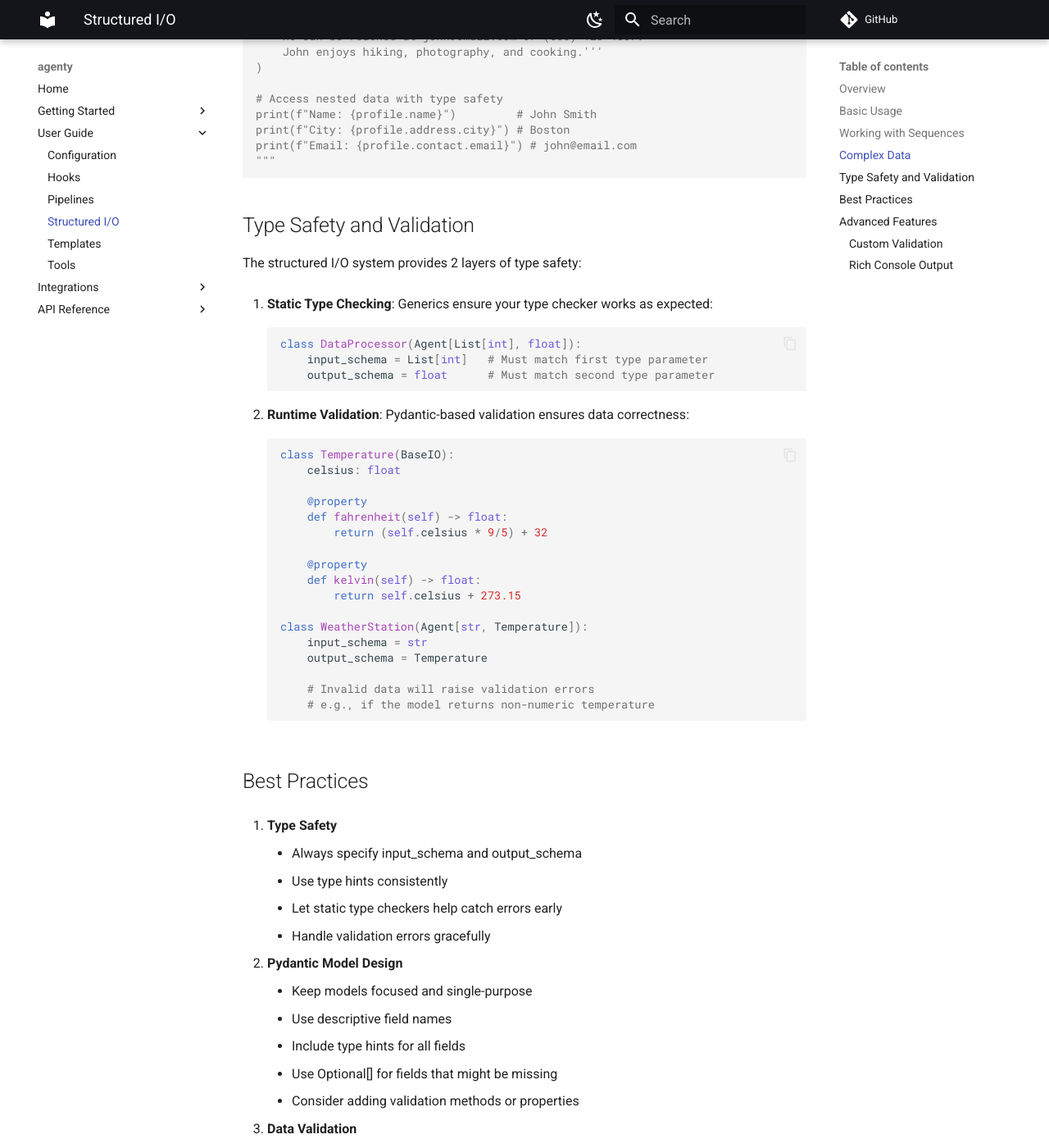
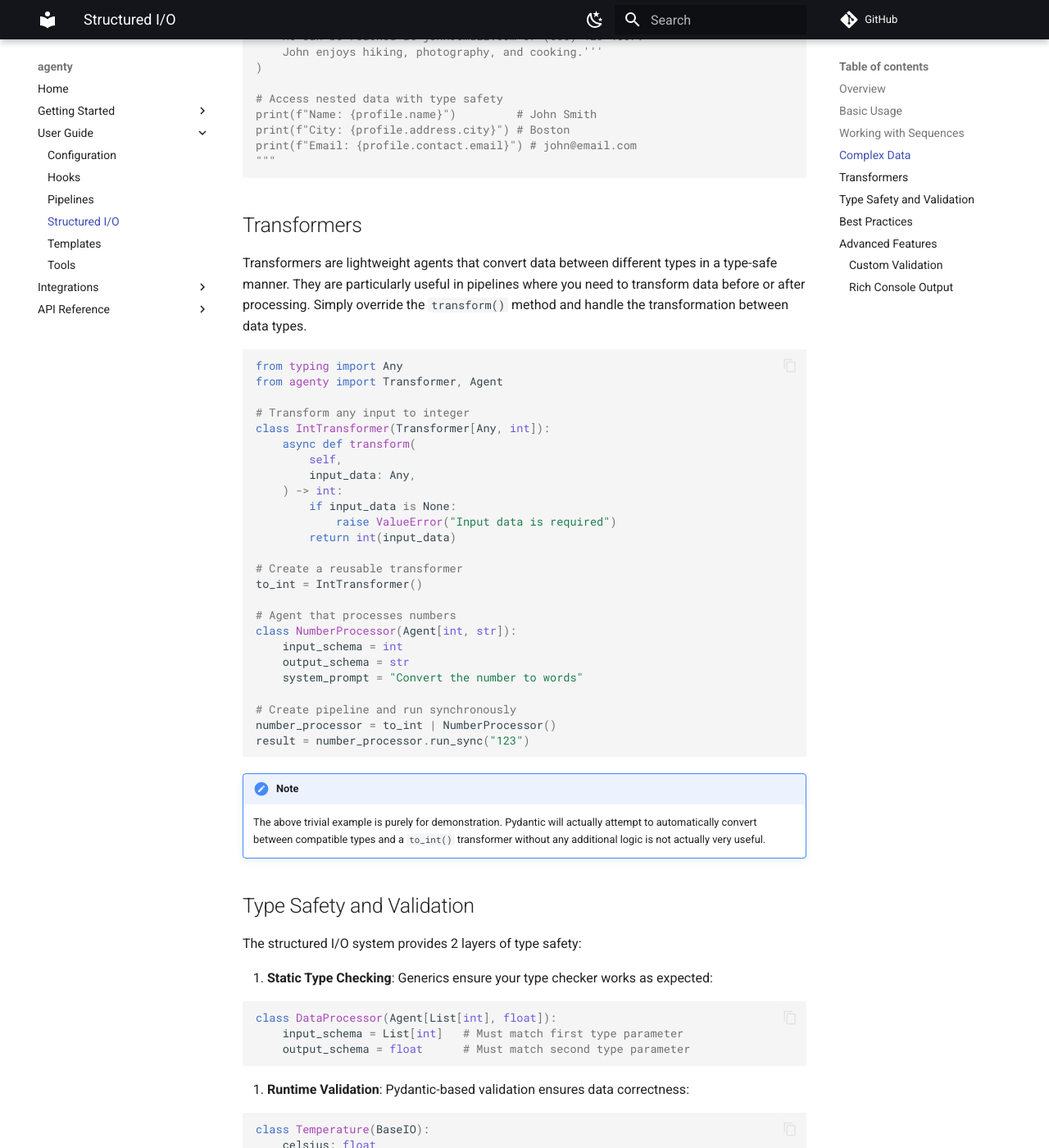
Before and after one commit to mgmuscari/agenty, an MkDocs documentation site: the page built from docs/documentation/structured_io.md, in a window 1280 px wide and 1400 px high, scrolled down 2509 px. Shown: the whole window at 82% size. Built offline with MkDocs 1.6.1 and Material for MkDocs 9.7.7, drawn with Linux system fonts in a browser that asks for light colours; comment, search, counter and statistics services are not loaded.

Commit message:
added transformers

````diff
--- a/agenty/__init__.py
+++ b/agenty/__init__.py
@@ -3,6 +3,7 @@ from . import types
 from .agent.base import Agent
 from .agent.chat_history import ChatHistory
 from .agent.usage import AgentUsage, AgentUsageLimits
+from .agent.transformer import Transformer
 from .decorators import tool, hook
 from .pipeline import Pipeline
 from .protocol import AgentProtocol, AgentIOProtocol
@@ -19,4 +20,5 @@ __all__ = [
     "types",
     "tool",
     "hook",
+    "Transformer",
 ]
--- a/docs/documentation/structured_io.md
+++ b/docs/documentation/structured_io.md
@@ -6,10 +6,11 @@ Agenty provides powerful type-safe input and output handling through structured
 
 The structured I/O system is built on two key concepts:
 
-- `AgentIO`: A union type that supports primitive types and structured objects
-- `BaseIO`: A base class for creating structured data models (built on Pydantic)
+-   `AgentIO`: A union type that supports primitive types and structured objects
+-   `BaseIO`: A base class for creating structured data models (built on Pydantic)
 
 Supported types include:
+
 ```python
 AgentIO = Union[
     bool,          # Boolean values
@@ -124,11 +125,48 @@ print(f"Email: {profile.contact.email}") # john@email.com
 """
 ```
 
+## Transformers
+
+Transformers are lightweight agents that convert data between different types in a type-safe manner. They are particularly useful in pipelines where you need to transform data before or after processing. Simply override the `transform()` method and handle the transformation between data types.
+
+```python
+from typing import Any
+from agenty import Transformer, Agent
+
+# Transform any input to integer
+class IntTransformer(Transformer[Any, int]):
+    async def transform(
+        self,
+        input_data: Any,
+    ) -> int:
+        if input_data is None:
+            raise ValueError("Input data is required")
+        return int(input_data)
+
+# Create a reusable transformer
+to_int = IntTransformer()
+
+# Agent that processes numbers
+class NumberProcessor(Agent[int, str]):
+    input_schema = int
+    output_schema = str
+    system_prompt = "Convert the number to words"
+
+# Create pipeline and run synchronously
+number_processor = to_int | NumberProcessor()
+result = number_processor.run_sync("123")
+```
+
+!!! note
+
+    The above trivial example is purely for demonstration. Pydantic will actually attempt to automatically convert between compatible types and a `to_int()` transformer without any additional logic is not actually very useful.
+
 ## Type Safety and Validation
 
 The structured I/O system provides 2 layers of type safety:
 
 1. **Static Type Checking**: Generics ensure your type checker works as expected:
+
 ```python
 class DataProcessor(Agent[List[int], float]):
     input_schema = List[int]   # Must match first type parameter
@@ -136,6 +174,7 @@ class DataProcessor(Agent[List[int], float]):
 ```
 
 2. **Runtime Validation**: Pydantic-based validation ensures data correctness:
+
 ```python
 class Temperature(BaseIO):
     celsius: float
@@ -157,13 +196,16 @@ class WeatherStation(Agent[str, Temperature]):
 ```
 
 ## Best Practices
+
 1. **Type Safety**
+
     - Always specify input_schema and output_schema
     - Use type hints consistently
     - Let static type checkers help catch errors early
     - Handle validation errors gracefully
 
 2. **Pydantic Model Design**
+
     - Keep models focused and single-purpose
     - Use descriptive field names
     - Include type hints for all fields
@@ -171,6 +213,7 @@ class WeatherStation(Agent[str, Temperature]):
     - Consider adding validation methods or properties
 
 3. **Data Validation**
+
     - Add field validators when needed
     - Use Pydantic's built-in validation features
     - Consider adding custom validation methods
````
Also changed, not shown: 1 other file.
